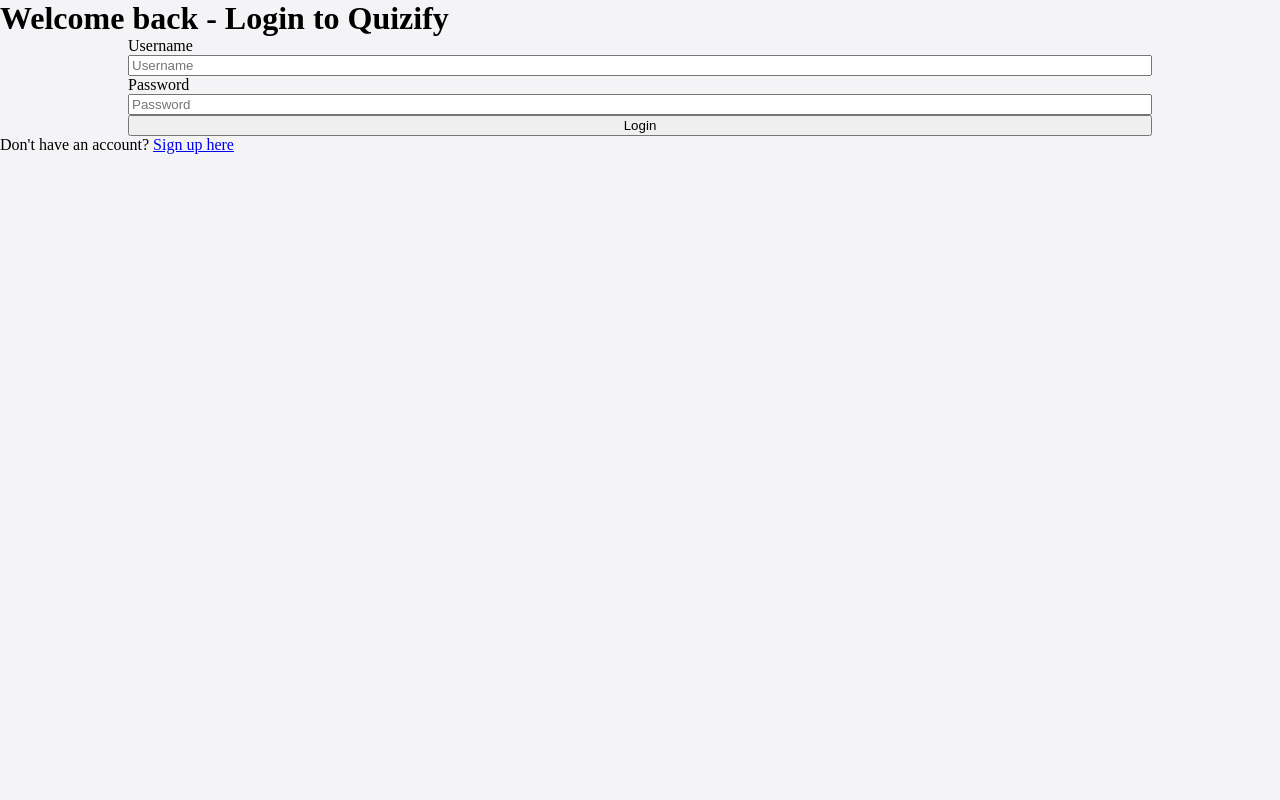
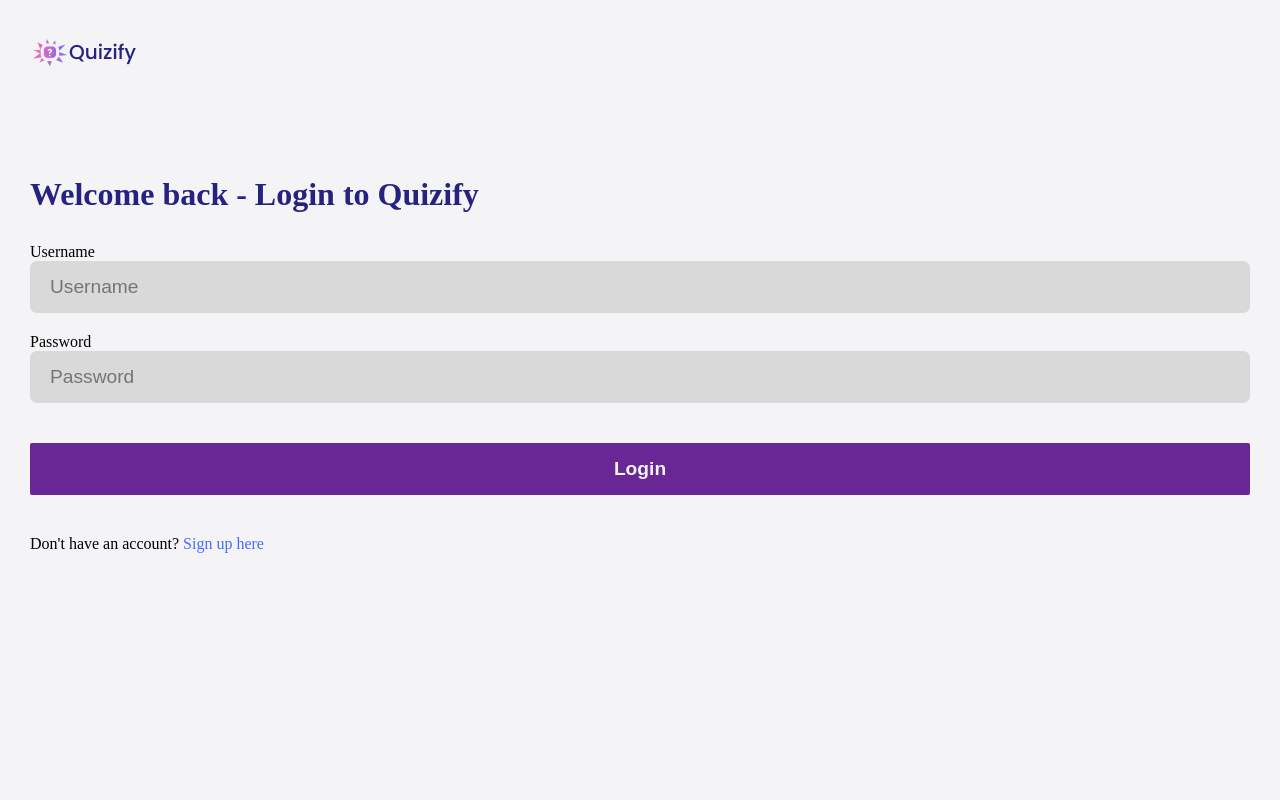
Before and after one commit to ISSAM-SLI/Webstack_Portfolio_Project, a Flask app: page /auth/login in a window 1280 px wide. Run offline with Flask 3, Linux system fonts and the light colour scheme.

Commit message:
Add login and signup styles

```diff
--- a/app/static/login.css
+++ b/app/static/login.css
@@ -2,21 +2,90 @@
     margin: 0;
     box-sizing: border-box;
 }
+body, html {
+    height: 100%;
+}
 body {
     background-color: #F4F3F6;
+    font-family: "Poppins", serif;
+    font-size: 16px;
+    padding: 30px 30px 0;
+}
+header {
+    display: flex;
+    gap: 15px;
+    align-items: center;
+}
+.back-btn {
+    text-decoration: none;
+    cursor: pointer;
+}
+.logo {
+    background-image: url('/static/assets/auth-logo.png');
+    background-repeat: no-repeat;
+    background-position: center;
+    width: 112px;
+    height: 46px;
+}
+h1 {
+    margin-top: 100px;
+    margin-bottom: 30px;
+    font-weight: 600;
+    color: #262380;
 }
 form {
     display: flex;
     flex-direction: column;
     justify-content: center;
-    align-items: center;
 }
 form>div {
-    width: 80%;
+    width: 100%;
     display: flex;
     flex-direction: column;
 
 }
 form button {
-    width: 80%;
+    width: 100%;
+    background-color: #682794;
+    margin-top: 40px;
+    border: none;
+    border-radius: 2px;
+    padding: 15px 20px;
+    color: #F4F3F6;
+    font-size: 1.2rem;
+    font-weight: 600;
+    cursor: pointer;
 }
+form button:hover {
+    background-color: #AE6ED8;
+}
+#password {
+    position: relative;
+}
+.open-pass {
+    position: absolute;
+    top: 14px;
+    right: 7px;
+    cursor: pointer;
+}
+input[type='text'], input[type='password'], input[type='email'] {
+    padding: 15px 20px;
+    border: none;
+    background-color: #D9D9D9;
+    border-radius: 7px;
+    font-size: 1.2rem;
+    font-weight: 500;
+}
+input[type='email'] {
+    margin-bottom: 20px;
+}
+input[type='text'] {
+    margin-bottom: 20px;
+}
+p {
+    margin-top: 40px;
+}
+p>a {
+    text-decoration: none;
+    color: #476CFF;
+}
```
